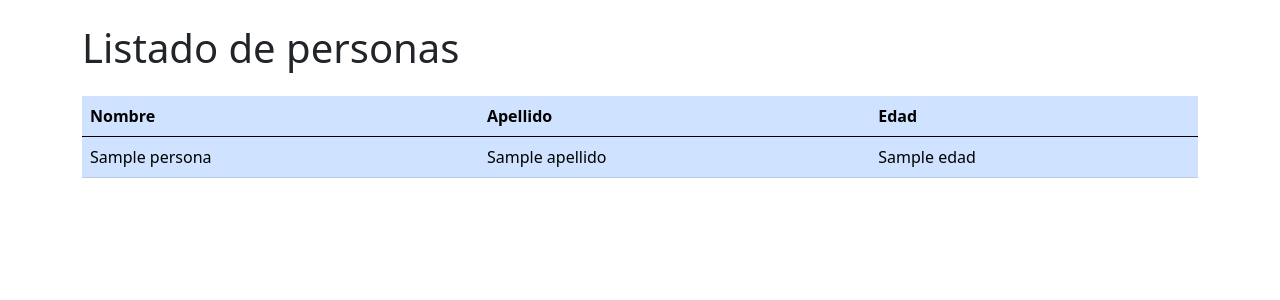
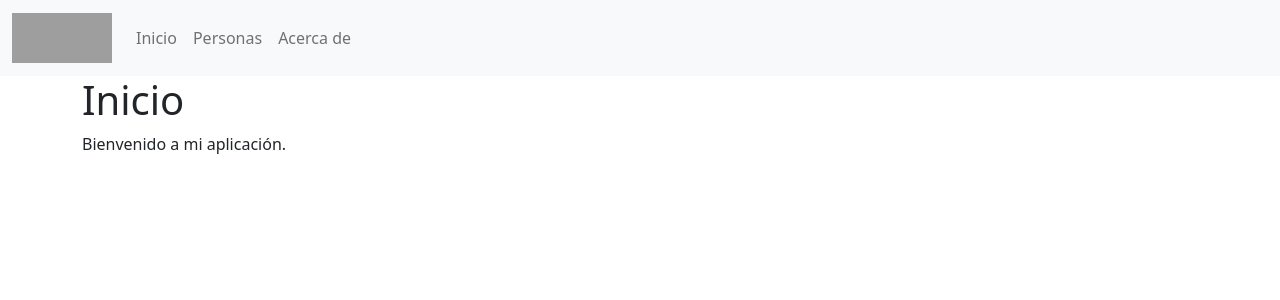
Before and after one commit to utpl-svramirez/Utpl.Interoperabilidad.WebPage, a Flask app: template templates/index.html in a window 1280 px wide. Shown: the top 300 px of the page. Run offline with Flask 3, Linux system fonts and the light colour scheme; the template is opened without the code that fills it: most values are stand-ins (such as "Sample title", 1, 10 or a date in 2020); some libraries are stand-ins or nearby versions; grey boxes are pictures that could not be loaded.

Commit message:
ajustes a la plantilla

```diff
--- a/main.py
+++ b/main.py
@@ -1,15 +1,34 @@
-from flask import Flask, render_template
+from flask import Flask, render_template, request, redirect, url_for
 
 app = Flask(__name__)
 
 # Lista de personas
-personas = [{"nombre": "Juan", "apellido": "Perez", "edad": 25},
+personaList = [{"nombre": "Juan", "apellido": "Perez", "edad": 25},
             {"nombre": "Ana", "apellido": "Gomez", "edad": 30},
             {"nombre": "Carlos", "apellido": "Lopez", "edad": 45}]
 
 @app.route('/')
 def home():
-    return render_template('index.html', personas=personas)
+    return render_template('index.html')
+
+@app.route('/about')
+def about():
+    return render_template('about.html')
+
+@app.route('/personas')
+def personas():
+    return render_template('personas.html', personas=personaList)
+
+@app.route('/personas', methods=['POST'])
+def add():
+    print("llego por aqui a guardar")
+    nombre = request.form.get('nombre')
+    apellido = request.form.get('apellido')
+    edad = int(request.form.get('edad'))
+
+    personaList.append({"nombre": nombre, "apellido": apellido, "edad": edad})
+
+    return redirect(url_for('personas'))
 
 if __name__ == '__main__':
     app.run(debug=True)
--- /dev/null
+++ b/templates/about.html
@@ -0,0 +1,5 @@
+{% extends "layout.html" %}
+{% block content %}
+  <h1>Acerca de</h1>
+  <p>Esta es una aplicación de ejemplo creada con Flask y Bootstrap.</p>
+{% endblock %}
--- a/templates/index.html
+++ b/templates/index.html
@@ -1,40 +1,5 @@
-<!doctype html>
-<html lang="en">
-  <head>
-    <!-- Required meta tags -->
-    <meta charset="utf-8">
-    <meta name="viewport" content="width=device-width, initial-scale=1">
-
-    <!-- Bootstrap CSS -->
-    <link href="https://stackpath.bootstrapcdn.com/bootstrap/5.0.0-beta1/css/bootstrap.min.css" rel="stylesheet">
-
-    <title>Listado de personas</title>
-  </head>
-  <body>
-    <div class="container">
-      <h1 class="my-4">Listado de personas</h1>
-      <table class="table table-primary">
-        <thead>
-          <tr>
-            <th scope="col">Nombre</th>
-            <th scope="col">Apellido</th>
-            <th scope="col">Edad</th>
-          </tr>
-        </thead>
-        <tbody>
-          {% for persona in personas %}
-            <tr>
-              <td>{{ persona.nombre }}</td>
-              <td>{{ persona.apellido }}</td>
-              <td>{{ persona.edad }}</td>
-            </tr>
-          {% endfor %}
-        </tbody>
-      </table>
-    </div>
-
-    <!-- Optional JavaScript -->
-    <!-- Popper.js, then Bootstrap JS -->
-    <script src="https://stackpath.bootstrapcdn.com/bootstrap/5.0.0-beta1/js/bootstrap.min.js"></script>
-  </body>
-</html>
+{% extends "layout.html" %}
+{% block content %}
+  <h1>Inicio</h1>
+  <p>Bienvenido a mi aplicación.</p>
+{% endblock %}
--- /dev/null
+++ b/templates/layout.html
@@ -0,0 +1,49 @@
+<!doctype html>
+<html lang="en">
+  <head>
+    <!-- Required meta tags -->
+    <meta charset="utf-8">
+    <meta name="viewport" content="width=device-width, initial-scale=1">
+
+    <!-- Bootstrap CSS -->
+    <link href="https://cdn.jsdelivr.net/npm/bootstrap@5.0.2/dist/css/bootstrap.min.css" rel="stylesheet" integrity="sha384-EVSTQN3/azprG1Anm3QDgpJLIm9Nao0Yz1ztcQTwFspd3yD65VohhpuuCOmLASjC" crossorigin="anonymous">
+
+    <title>{{ title }}</title>
+  </head>
+  <body>
+    <nav class="navbar navbar-expand-lg navbar-light bg-light">
+      <div class="container-fluid">
+        <a class="navbar-brand" href="{{ url_for('home') }}">
+            <img src="https://www.utpl.edu.ec/sites/default/files/archivos/marca%20UTPL%202018-03.png" width="100" height="50" class="d-inline-block align-top" alt="">
+        </a>
+        <button class="navbar-toggler" type="button" data-bs-toggle="collapse" data-bs-target="#navbarNav" aria-controls="navbarNav" aria-expanded="false" aria-label="Toggle navigation">
+          <span class="navbar-toggler-icon"></span>
+        </button>
+        <div class="collapse navbar-collapse" id="navbarNav">
+          <ul class="navbar-nav">
+            <li class="nav-item active">
+              <a class="nav-link" href="{{ url_for('home') }}">Inicio </a>
+            </li>
+            <li class="nav-item">
+                <a class="nav-link" href="{{ url_for('personas') }}">Personas</a>
+            </li>
+            <li class="nav-item">
+              <a class="nav-link" href="{{ url_for('about') }}">Acerca de</a>
+            </li>
+
+          </ul>
+        </div>
+      </div>
+    </nav>
+
+    <div class="container">
+      {% block content %}
+      {% endblock %}
+    </div>
+
+    <!-- Optional JavaScript -->
+    <!-- Popper.js, then Bootstrap JS -->
+    <script src="https://cdn.jsdelivr.net/npm/bootstrap@5.0.2/dist/js/bootstrap.bundle.min.js" integrity="sha384-MrcW6ZMFYlzcLA8Nl+NtUVF0sA7MsXsP1UyJoMp4YLEuNSfAP+JcXn/tWtIaxVXM" crossorigin="anonymous"></script>
+
+  </body>
+</html>
```
Also changed, not shown: templates/personas.html (added, +39 -0 lines).
